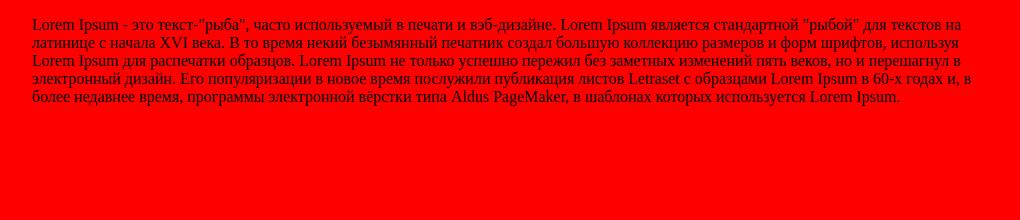
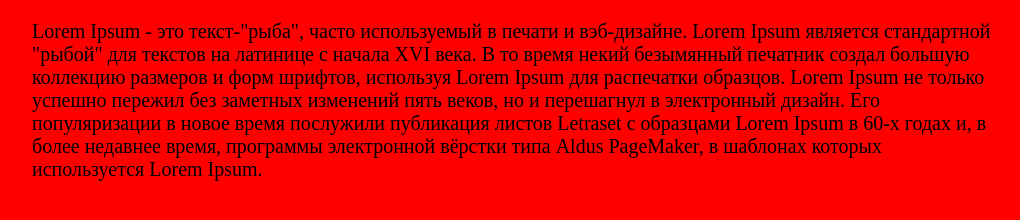
Before and after one commit to manegask90/site, a plain HTML site: page index.html in a window 1280 px wide. Shown: the whole page, without its empty margins (128-1148 px from the left). Drawn offline with Linux system fonts and the light colour scheme.

Commit message:
add style for p

```diff
--- a/style.css
+++ b/style.css
@@ -1,5 +1,8 @@
 body {
     background: red;
+}
+.container p {
+    font-size: 20px;
 }
 .container {
     width: 960px;
```
